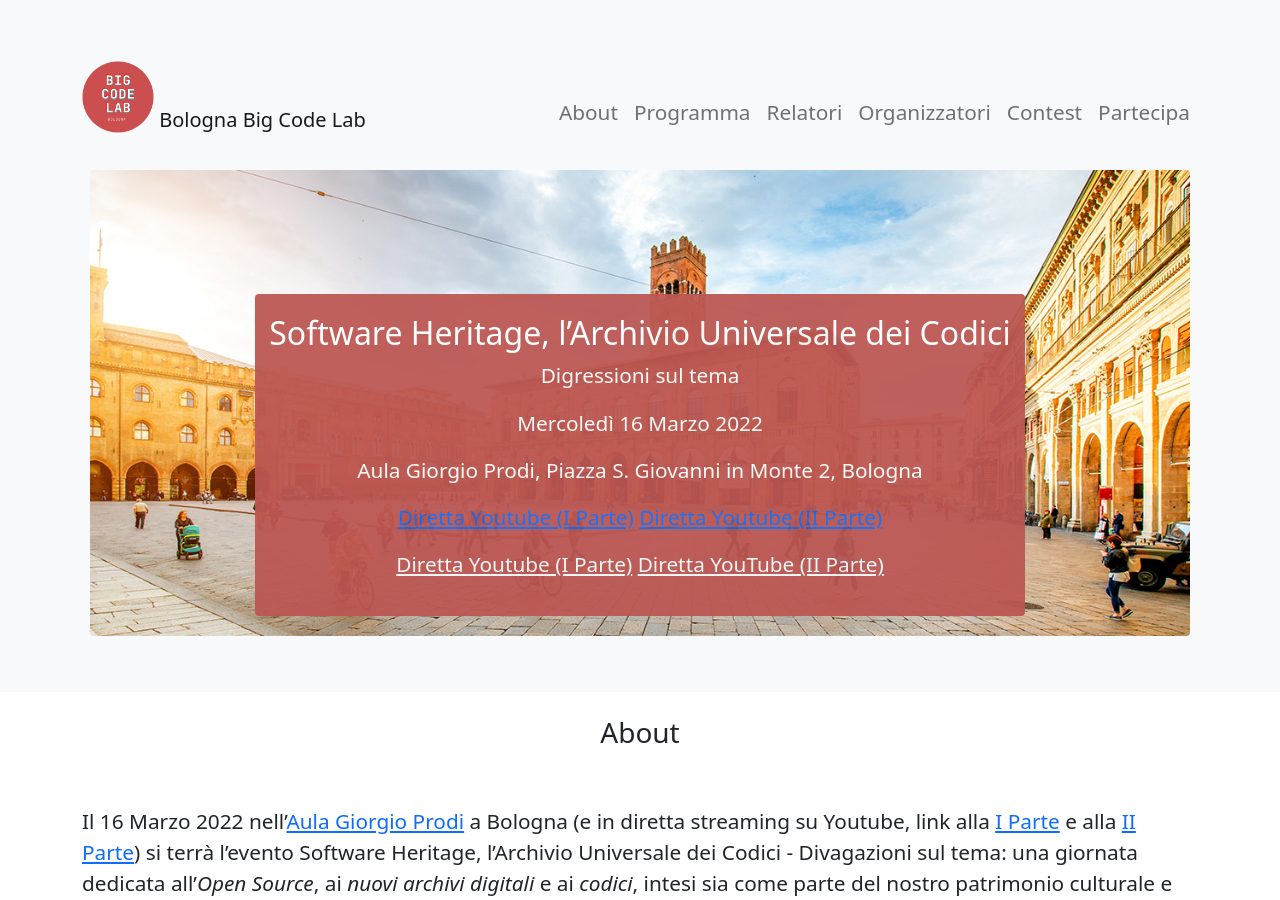
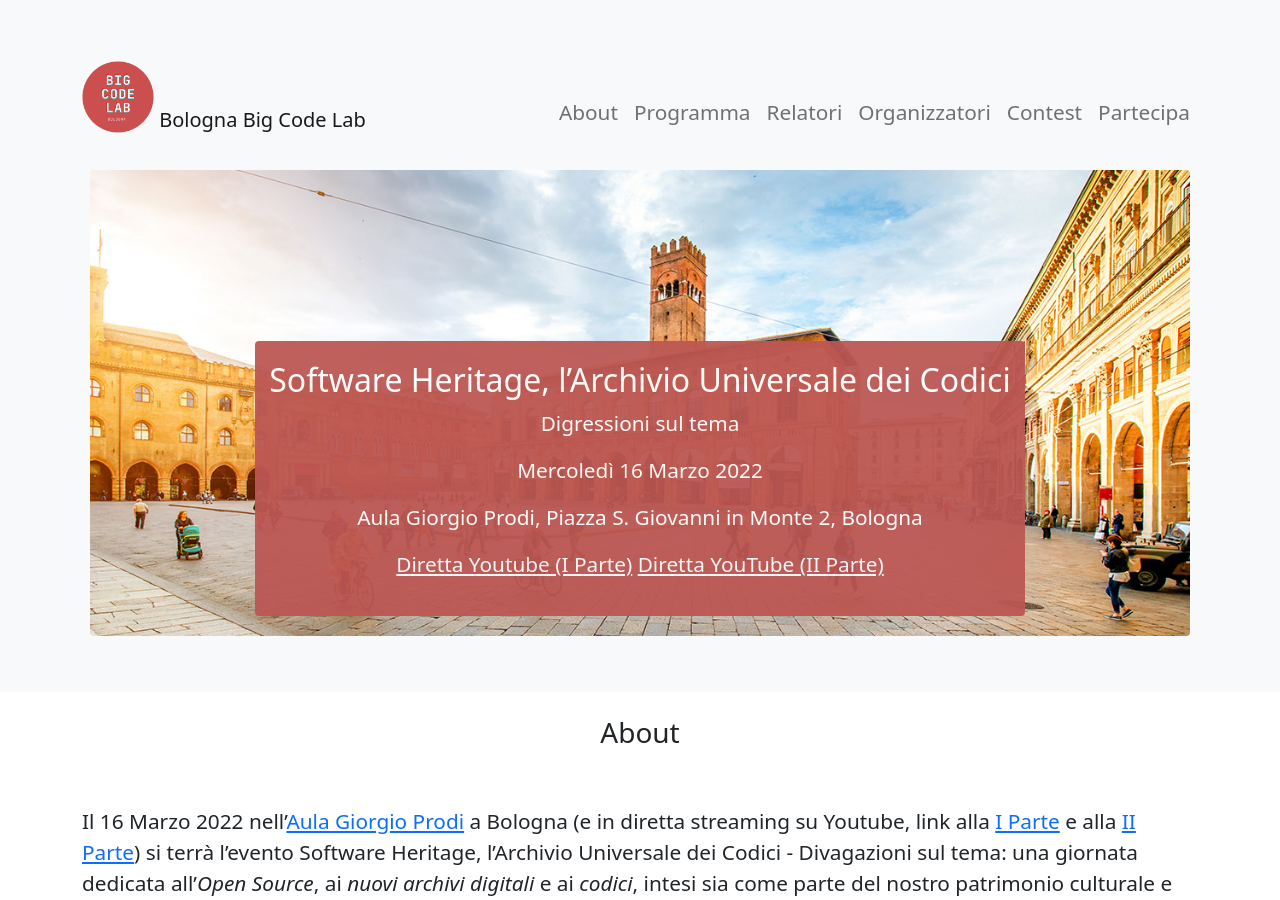
Before and after one commit to bologna-big-code/bologna-big-code.github.io, a Jekyll site: the page built from pages/index.md, in a window 1280 px wide and 900 px high. Built offline with Jekyll 4.4.1, drawn with Linux system fonts in a browser that asks for light colours.

Commit message:
change streaming links

```diff
--- a/_data/slider.yml
+++ b/_data/slider.yml
@@ -10,8 +10,6 @@
     Aula Giorgio Prodi, Piazza S. Giovanni in Monte 2, Bologna
 
 
-    [Diretta Youtube (I Parte)](https://youtu.be/JmqK03KQZHQ)   [Diretta Youtube (II Parte)](https://youtu.be/O_FJ3ftpl4E)
-
 
     <a href="https://youtu.be/JmqK03KQZHQ" class="link-light">Diretta Youtube (I Parte)</a>
     <a href="https://youtu.be/O_FJ3ftpl4E" class="link-light">Diretta YouTube (II Parte)</a>
```
